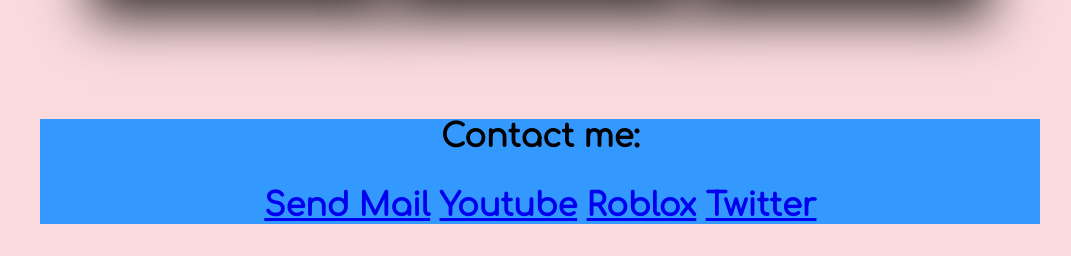
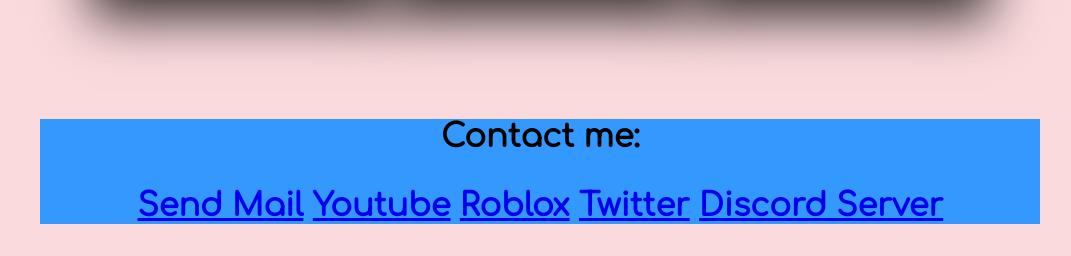
Before and after one commit to kinqaayan/kinqaayan.github.io, a plain HTML site: page index.html in a window 1280 px wide. Shown: the part 779-1035 px from the top of the page, without its empty margins (104-1175 px from the left). Drawn offline with nearby package versions, Linux system fonts and the light colour scheme.

Commit message:
Update index.html

```diff
--- a/index.html
+++ b/index.html
@@ -100,6 +100,7 @@ Contact me:
 <a href="https://www.youtube.com/channel/UC2TCJqoR4A8ERJbIL_B3lOQ">Youtube</a>
 <a href="https://www.roblox.com/users/138333943/profile">Roblox</a>
 <a href="https://twitter.com/Aayan_YT">Twitter</a>
+<a href="https://discord.gg/uDMPjWj">Discord Server</a>
 <p/>
 
 <h1/>
```
